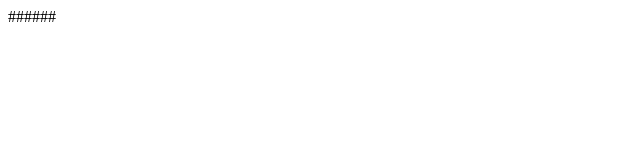
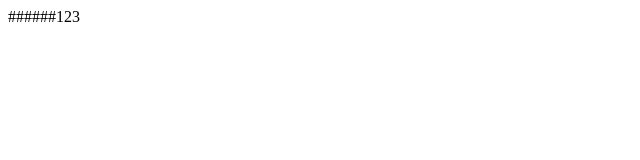
Before and after one commit to shijia22/git-demo, a plain HTML site: page index.html in a window 1280 px wide. Shown: the full height of the page, 0-640 px from the left. Drawn offline with Linux system fonts and the light colour scheme.

Commit message:
feat: 🎸 cz test

```diff
--- a/index.html
+++ b/index.html
@@ -7,7 +7,7 @@
   <title>Document</title>
 </head>
 <body>
-  <div>######</div>
+  <div>######123</div>
   <h1></h1>
   <h2></h2>
 </body>
```
